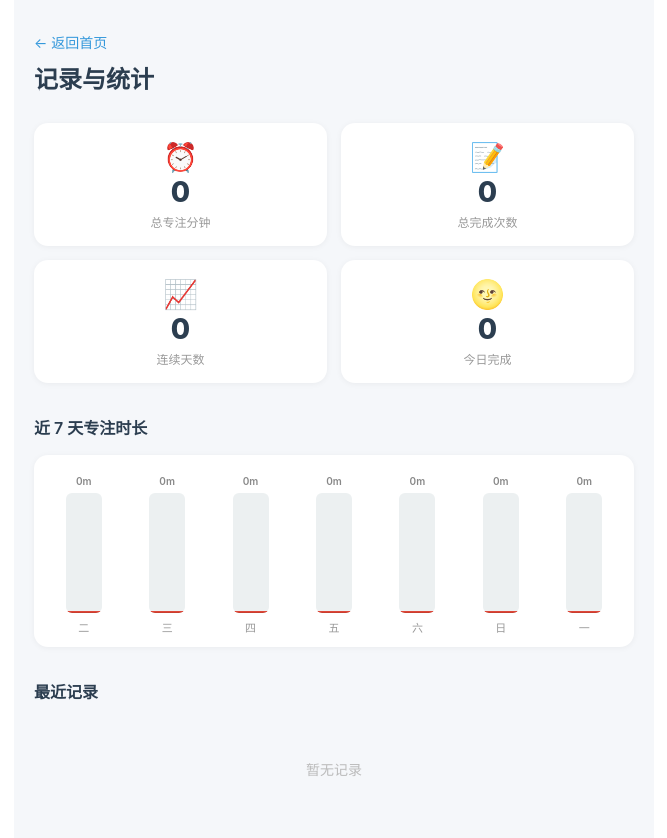
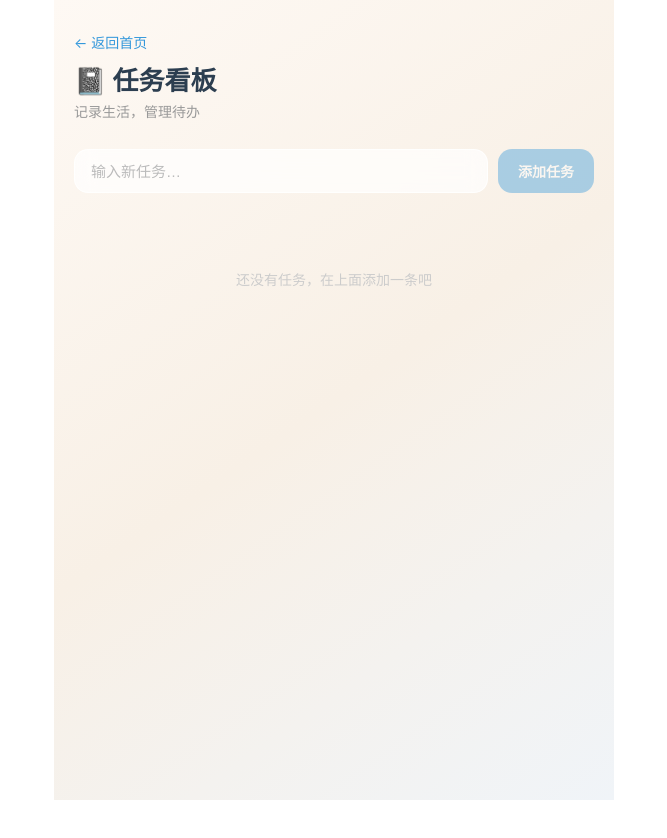
Before and after one commit to xinfeng686-source/vue.3-homework, a Vue app: page /records in a window 1280 px wide. Shown: the top 838 px of the page, without its empty margins (306-973 px from the left). After the commit the page ends 800 px from the top, so only its background shows below. Built offline with nearby package versions, Linux system fonts and the light colour scheme.

Commit message:
打通 Pinia Store 数据联动 Dashboard/Records/Pomodoro

```diff
--- a/src/views/Records.vue
+++ b/src/views/Records.vue
@@ -1,280 +1,479 @@
 <template>
   <div class="records-page">
+    <!-- 返回首页 -->
+    <router-link to="/" class="back-link">&larr; 返回首页</router-link>
+
+    <!-- 标题 -->
     <header class="page-header">
-      <router-link to="/" class="back-link">&larr; 返回首页</router-link>
-      <h1>记录与统计</h1>
+      <h1 class="page-title">&#128211; 任务看板</h1>
+      <p class="page-subtitle">记录生活，管理待办</p>
     </header>
 
-    <!-- 概览卡片 -->
-    <section class="stats-grid">
-      <div class="stat-card">
-        <span class="stat-icon">&#9200;</span>
-        <span class="stat-value">{{ store.totalFocusMinutes }}</span>
-        <span class="stat-label">总专注分钟</span>
+    <!-- ====== 【增】录入区 ====== -->
+    <div class="input-row">
+      <input
+        v-model="newTitle"
+        class="task-input glass"
+        placeholder="输入新任务…"
+        @keyup.enter="handleAdd"
+      />
+      <button class="btn-add" :disabled="!newTitle.trim() || adding" @click="handleAdd">
+        {{ adding ? '添加中…' : '添加任务' }}
+      </button>
+    </div>
+
+    <!-- ====== 【查】列表区 ====== -->
+    <section class="list-section">
+      <div v-if="loading" class="status-hint">加载中…</div>
+
+      <div v-else-if="!tasks.length" class="status-hint empty">
+        还没有任务，在上面添加一条吧
       </div>
-      <div class="stat-card">
-        <span class="stat-icon">&#128221;</span>
-        <span class="stat-value">{{ store.totalSessions }}</span>
-        <span class="stat-label">总完成次数</span>
-      </div>
-      <div class="stat-card">
-        <span class="stat-icon">&#128200;</span>
-        <span class="stat-value">{{ store.streakDays }}</span>
-        <span class="stat-label">连续天数</span>
-      </div>
-      <div class="stat-card">
-        <span class="stat-icon">&#127773;</span>
-        <span class="stat-value">{{ store.todaySessions }}</span>
-        <span class="stat-label">今日完成</span>
-      </div>
-    </section>
 
-    <!-- 近7天柱状图 -->
-    <section class="chart-section">
-      <h2 class="section-title">近 7 天专注时长</h2>
-      <div class="bar-chart" v-if="weeklyData.length">
+      <TransitionGroup v-else name="list" tag="div" class="task-list">
         <div
-          class="bar-wrapper"
-          v-for="item in weeklyData"
-          :key="item.label"
+          v-for="task in tasks"
+          :key="task.id"
+          class="task-card glass"
+          :class="{ done: task.completed }"
         >
-          <div class="bar-label">{{ item.label }}</div>
-          <div class="bar-track">
-            <div
-              class="bar-fill"
-              :style="{ height: item.percent + '%' }"
-              :title="item.minutes + ' 分钟'"
-            ></div>
+          <!-- 左侧：状态切换 【改】 -->
+          <button
+            class="toggle-btn"
+            :class="{ checked: task.completed }"
+            @click="handleToggle(task)"
+            :title="task.completed ? '标记为未完成' : '标记为已完成'"
+          >
+            <span v-if="task.completed">&#10003;</span>
+          </button>
+
+          <!-- 中间：任务文本 / 行内编辑框 【改】 -->
+          <div class="task-body" @click="startEdit(task)">
+            <template v-if="editingId === task.id">
+              <input
+                v-model="editValue"
+                class="edit-input"
+                ref="editInputRef"
+                @keyup.enter="saveEdit(task)"
+                @keyup.escape="cancelEdit"
+                @blur="saveEdit(task)"
+              />
+            </template>
+            <template v-else>
+              <span class="task-title" :class="{ line: task.completed }">{{ task.title }}</span>
+            </template>
           </div>
-          <div class="bar-value">{{ item.minutes }}m</div>
+
+          <!-- 右侧：删除 【删】 -->
+          <button
+            class="del-btn"
+            title="删除任务"
+            @click="handleDelete(task)"
+          >&#128465;</button>
         </div>
-      </div>
-      <p v-else class="empty-hint">暂无数据，完成一次番茄钟后再来看看吧</p>
-    </section>
-
-    <!-- 最近记录列表 -->
-    <section class="history-section">
-      <h2 class="section-title">最近记录</h2>
-      <div v-if="store.recentRecords.length" class="record-list">
-        <div
-          v-for="(r, idx) in store.recentRecords"
-          :key="idx"
-          class="record-item"
-          :class="r.type"
-        >
-          <span class="record-icon">{{ r.type === 'focus' ? '&#127822;' : '&#127808;' }}</span>
-          <span class="record-type">{{ r.type === 'focus' ? '专注' : '休息' }}</span>
-          <span class="record-duration">{{ r.duration }} 分钟</span>
-          <span class="record-time">{{ formatTime(r.completedAt) }}</span>
-        </div>
-      </div>
-      <p v-else class="empty-hint">暂无记录</p>
+      </TransitionGroup>
     </section>
   </div>
 </template>
 
 <script setup>
-import { computed } from 'vue'
-import { useRecordsStore } from '@/stores/recordsStore'
+import { ref, onMounted, nextTick } from 'vue'
+import { useAppStore } from '@/stores/app'
 
-const store = useRecordsStore()
+const appStore = useAppStore()
 
-const weeklyData = computed(() => {
-  const result = []
-  const today = new Date()
-  for (let i = 6; i >= 0; i--) {
-    const d = new Date(today)
-    d.setDate(d.getDate() - i)
-    const dayStr = d.toDateString()
-    const total = store.records
-      .filter(r => r.type === 'focus' && new Date(r.completedAt).toDateString() === dayStr)
-      .reduce((sum, r) => sum + r.duration, 0)
-    const maxMin = 50
-    result.push({
-      label: ['日', '一', '二', '三', '四', '五', '六'][d.getDay()],
-      minutes: total,
-      percent: Math.min((total / maxMin) * 100, 100)
+function syncTaskStats() {
+  const pending = tasks.value.filter((t) => !t.completed).length
+  appStore.updateTaskStats(pending, tasks.value.length)
+}
+
+// ============================================================
+// 任务看板 — 完整 CRUD
+// ------------------------------------------------------------
+// 数据存于 localStorage（key: "lifeos_tasks"），通过 4 个 mock
+// 异步函数模拟 Axios 请求（Promise + setTimeout 300ms）。
+//
+// 后续对接真实后端时只需替换这 4 个函数体内的逻辑，
+// 将 localStorage 读写换成 request.get/post/put/delete 即可。
+// ============================================================
+
+const LS_KEY = 'lifeos_tasks'
+
+const tasks = ref([])
+const loading = ref(true)
+
+// 新增
+const newTitle = ref('')
+const adding = ref(false)
+
+// 行内编辑
+const editingId = ref(null)
+const editValue = ref('')
+const editInputRef = ref(null)
+
+// ++++++++ 工具函数 ++++++++
+
+function loadFromStorage() {
+  try {
+    return JSON.parse(localStorage.getItem(LS_KEY)) || []
+  } catch {
+    return []
+  }
+}
+
+function saveToStorage(data) {
+  localStorage.setItem(LS_KEY, JSON.stringify(data))
+}
+
+// ++++++++ Mock API（模拟 Axios 异步请求） ++++++++
+
+// ---- 【查】获取全部任务 ----
+function mockFetchTasks() {
+  return new Promise((resolve) => {
+    setTimeout(() => {
+      resolve(loadFromStorage())
+    }, 300)
+  })
+}
+
+// ---- 【增】添加新任务 ----
+function mockAddTask(title) {
+  return new Promise((resolve) => {
+    setTimeout(() => {
+      const list = loadFromStorage()
+      const task = { id: Date.now(), title: title.trim(), completed: false }
+      list.unshift(task)
+      saveToStorage(list)
+      resolve(task)
+    }, 300)
+  })
+}
+
+// ---- 【改】切换完成状态 ----
+function mockToggleTask(id) {
+  return new Promise((resolve) => {
+    setTimeout(() => {
+      const list = loadFromStorage()
+      const task = list.find((t) => t.id === id)
+      if (task) {
+        task.completed = !task.completed
+        saveToStorage(list)
+        resolve(task)
+      } else {
+        resolve(null)
+      }
+    }, 300)
+  })
+}
+
+// ---- 【改】更新任务标题 ----
+function mockUpdateTitle(id, newTitle) {
+  return new Promise((resolve) => {
+    setTimeout(() => {
+      const list = loadFromStorage()
+      const task = list.find((t) => t.id === id)
+      if (task) {
+        task.title = newTitle.trim()
+        saveToStorage(list)
+        resolve(task)
+      } else {
+        resolve(null)
+      }
+    }, 300)
+  })
+}
+
+// ---- 【删】删除任务 ----
+function mockDeleteTask(id) {
+  return new Promise((resolve) => {
+    setTimeout(() => {
+      const list = loadFromStorage().filter((t) => t.id !== id)
+      saveToStorage(list)
+      resolve(true)
+    }, 300)
+  })
+}
+
+// ++++++++ 页面操作函数 ++++++++
+
+// 页面加载时读取列表
+onMounted(() => {
+  mockFetchTasks()
+    .then((data) => {
+      tasks.value = data; syncTaskStats()
     })
-  }
-  return result
+    .finally(() => {
+      loading.value = false
+    })
 })
 
-function formatTime(iso) {
-  const d = new Date(iso)
-  const pad = n => String(n).padStart(2, '0')
-  return d.getMonth() + 1 + "/" + pad(d.getDate()) + " " + pad(d.getHours()) + ":" + pad(d.getMinutes())
+// ---- 增 ----
+function handleAdd() {
+  const title = newTitle.value.trim()
+  if (!title) return
+
+  adding.value = true
+  mockAddTask(title)
+    .then(() => {
+      newTitle.value = ''
+      // 重新获取最新列表
+      return mockFetchTasks()
+    })
+    .then((data) => {
+      tasks.value = data; syncTaskStats()
+    })
+    .finally(() => {
+      adding.value = false
+    })
+}
+
+// ---- 改：切换状态 ----
+function handleToggle(task) {
+  mockToggleTask(task.id)
+    .then(() => mockFetchTasks())
+    .then((data) => {
+      tasks.value = data; syncTaskStats()
+    })
+}
+
+// ---- 改：行内编辑 ----
+function startEdit(task) {
+  if (task.completed) return
+  editingId.value = task.id
+  editValue.value = task.title
+  nextTick(() => {
+    if (editInputRef.value) editInputRef.value.focus()
+  })
+}
+
+function cancelEdit() {
+  editingId.value = null
+  editValue.value = ''
+}
+
+function saveEdit(task) {
+  const val = editValue.value.trim()
+  if (!val || val === task.title) {
+    cancelEdit()
+    return
+  }
+  mockUpdateTitle(task.id, val)
+    .then(() => mockFetchTasks())
+    .then((data) => {
+      tasks.value = data; syncTaskStats()
+      cancelEdit()
+    })
+}
+
+// ---- 删 ----
+function handleDelete(task) {
+  const ok = confirm(`确定删除「${task.title}」吗？`)
+  if (!ok) return
+
+  mockDeleteTask(task.id)
+    .then(() => mockFetchTasks())
+    .then((data) => {
+      tasks.value = data; syncTaskStats()
+    })
 }
 </script>
 
 <style scoped>
 .records-page {
   min-height: 100vh;
-  max-width: 640px;
+  max-width: 560px;
   margin: 0 auto;
   padding: 32px 20px 80px;
-  background: #f5f7fa;
-  color: #2c3e50;
+  background: linear-gradient(145deg, #fef9f4 0%, #f8f0e6 50%, #f0f4f8 100%);
 }
 
+/* ---- 毛玻璃共用 ---- */
+.glass {
+  background: rgba(255, 255, 255, 0.7);
+  backdrop-filter: blur(10px);
+  -webkit-backdrop-filter: blur(10px);
+  border: 1px solid rgba(255, 255, 255, 0.8);
+}
+
+/* ---- 返回 ---- */
+.back-link {
+  display: inline-block;
+  color: #3498db;
+  text-decoration: none;
+  font-size: 14px;
+  margin-bottom: 8px;
+}
+.back-link:hover { text-decoration: underline; }
+
+/* ---- 标题 ---- */
 .page-header {
   margin-bottom: 28px;
 }
-.page-header h1 {
-  font-size: 24px;
+.page-title {
+  font-size: 26px;
   font-weight: 700;
-  margin-top: 8px;
+  color: #2c3e50;
+  margin-bottom: 4px;
 }
-.back-link {
-  color: #3498db;
-  text-decoration: none;
+.page-subtitle {
   font-size: 14px;
-}
-.back-link:hover {
-  text-decoration: underline;
-}
-
-/* ---- 概览卡片 ---- */
-.stats-grid {
-  display: grid;
-  grid-template-columns: 1fr 1fr;
-  gap: 14px;
-  margin-bottom: 32px;
-}
-
-.stat-card {
-  display: flex;
-  flex-direction: column;
-  align-items: center;
-  gap: 4px;
-  padding: 20px 12px 16px;
-  background: #fff;
-  border-radius: 14px;
-  box-shadow: 0 1px 6px rgba(0,0,0,0.05);
-}
-.stat-icon {
-  font-size: 28px;
-  line-height: 1;
-}
-.stat-value {
-  font-size: 28px;
-  font-weight: 800;
-  color: #2c3e50;
-}
-.stat-label {
-  font-size: 12px;
   color: #999;
 }
 
-/* ---- 图表 ---- */
-.chart-section {
-  margin-bottom: 32px;
+/* ---- 【增】录入区 ---- */
+.input-row {
+  display: flex;
+  gap: 10px;
+  margin-bottom: 28px;
 }
 
-.section-title {
-  font-size: 16px;
-  font-weight: 600;
-  margin-bottom: 16px;
+.task-input {
+  flex: 1;
+  padding: 12px 16px;
+  border-radius: 14px;
+  border: 1px solid rgba(255, 255, 255, 0.8);
+  font-size: 15px;
+  outline: none;
   color: #2c3e50;
+  transition: box-shadow 0.2s;
+}
+.task-input::placeholder { color: #bbb; }
+.task-input:focus {
+  box-shadow: 0 0 0 3px rgba(52, 152, 219, 0.15);
 }
 
-.bar-chart {
-  display: flex;
-  justify-content: space-between;
-  align-items: flex-end;
-  gap: 8px;
-  background: #fff;
+.btn-add {
+  padding: 12px 20px;
+  border: none;
   border-radius: 14px;
-  padding: 20px 12px 12px;
-  box-shadow: 0 1px 6px rgba(0,0,0,0.05);
+  background: #3498db;
+  color: #fff;
+  font-size: 14px;
+  font-weight: 600;
+  cursor: pointer;
+  white-space: nowrap;
+  transition: opacity 0.2s;
+}
+.btn-add:hover { opacity: 0.85; }
+.btn-add:disabled { opacity: 0.4; cursor: not-allowed; }
+
+/* ---- 列表区 ---- */
+.list-section {
+  min-height: 200px;
 }
 
-.bar-wrapper {
-  flex: 1;
+.status-hint {
+  text-align: center;
+  font-size: 14px;
+  color: #bbb;
+  padding: 48px 0;
+}
+.status-hint.empty { color: #ccc; }
+
+.task-list {
   display: flex;
   flex-direction: column;
-  align-items: center;
-  gap: 6px;
+  gap: 10px;
 }
 
-.bar-label {
-  font-size: 11px;
-  color: #999;
-  order: 2;
-}
-
-.bar-track {
-  width: 100%;
-  max-width: 36px;
-  height: 120px;
-  background: #ecf0f1;
-  border-radius: 6px;
-  display: flex;
-  align-items: flex-end;
-  overflow: hidden;
-  order: 1;
-}
-
-.bar-fill {
-  width: 100%;
-  background: linear-gradient(180deg, #e74c3c, #c0392b);
-  border-radius: 6px;
-  transition: height 0.4s ease;
-  min-height: 2px;
-}
-
-.bar-value {
-  font-size: 10px;
-  color: #888;
-  font-weight: 600;
-  order: 0;
-}
-
-/* ---- 记录列表 ---- */
-.history-section {
-  margin-bottom: 32px;
-}
-
-.record-list {
-  display: flex;
-  flex-direction: column;
-  gap: 8px;
-}
-
-.record-item {
+/* ---- 任务卡片 ---- */
+.task-card {
   display: flex;
   align-items: center;
   gap: 12px;
-  padding: 12px 16px;
-  background: #fff;
-  border-radius: 10px;
-  box-shadow: 0 1px 4px rgba(0,0,0,0.04);
-  font-size: 14px;
+  padding: 14px 16px;
+  border-radius: 16px;
+  transition: transform 0.2s, box-shadow 0.2s;
+}
+.task-card:hover {
+  transform: translateY(-2px);
+  box-shadow: 0 6px 20px rgba(0, 0, 0, 0.06);
+}
+.task-card.done {
+  opacity: 0.65;
 }
 
-.record-icon {
-  font-size: 20px;
+/* 左侧：状态切换 */
+.toggle-btn {
+  flex-shrink: 0;
+  width: 26px;
+  height: 26px;
+  border-radius: 50%;
+  border: 2px solid #ddd;
+  background: transparent;
+  cursor: pointer;
+  display: flex;
+  align-items: center;
+  justify-content: center;
+  font-size: 13px;
+  color: #fff;
+  transition: all 0.2s;
+  padding: 0;
+}
+.toggle-btn:hover { border-color: #27ae60; }
+.toggle-btn.checked {
+  background: #27ae60;
+  border-color: #27ae60;
+}
+
+/* 中间：任务文本 */
+.task-body {
+  flex: 1;
+  min-width: 0;
+  cursor: text;
+}
+.task-title {
+  font-size: 15px;
+  color: #2c3e50;
+  line-height: 1.5;
+  word-break: break-word;
+  display: block;
+}
+.task-title.line {
+  text-decoration: line-through;
+  color: #bbb;
+}
+
+/* 行内编辑框 */
+.edit-input {
+  width: 100%;
+  padding: 6px 10px;
+  border: 1px solid #3498db;
+  border-radius: 8px;
+  font-size: 15px;
+  outline: none;
+  background: #fff;
+}
+
+/* 右侧：删除 */
+.del-btn {
+  flex-shrink: 0;
+  border: none;
+  background: transparent;
+  font-size: 18px;
+  cursor: pointer;
+  opacity: 0.2;
+  transition: opacity 0.2s;
+  padding: 4px;
   line-height: 1;
 }
+.task-card:hover .del-btn { opacity: 0.5; }
+.del-btn:hover { opacity: 0.8 !important; }
 
-.record-type {
-  font-weight: 600;
-  min-width: 32px;
+/* ---- 列表动画 ---- */
+.list-enter-active,
+.list-leave-active {
+  transition: all 0.3s ease;
 }
-
-.record-duration {
-  color: #555;
+.list-enter-from {
+  opacity: 0;
+  transform: translateY(12px);
 }
-
-.record-time {
-  margin-left: auto;
-  color: #aaa;
-  font-size: 12px;
+.list-leave-to {
+  opacity: 0;
+  transform: translateX(30px);
 }
-
-.empty-hint {
-  text-align: center;
-  color: #bbb;
-  font-size: 14px;
-  padding: 40px 0;
+.list-move {
+  transition: transform 0.3s ease;
 }
 </style>
```
Also changed, not shown: src/stores/app.js (+24 -4 lines), src/views/Dashboard.vue (+6 -3 lines), src/views/Pomodoro.vue (+19 -0 lines).
